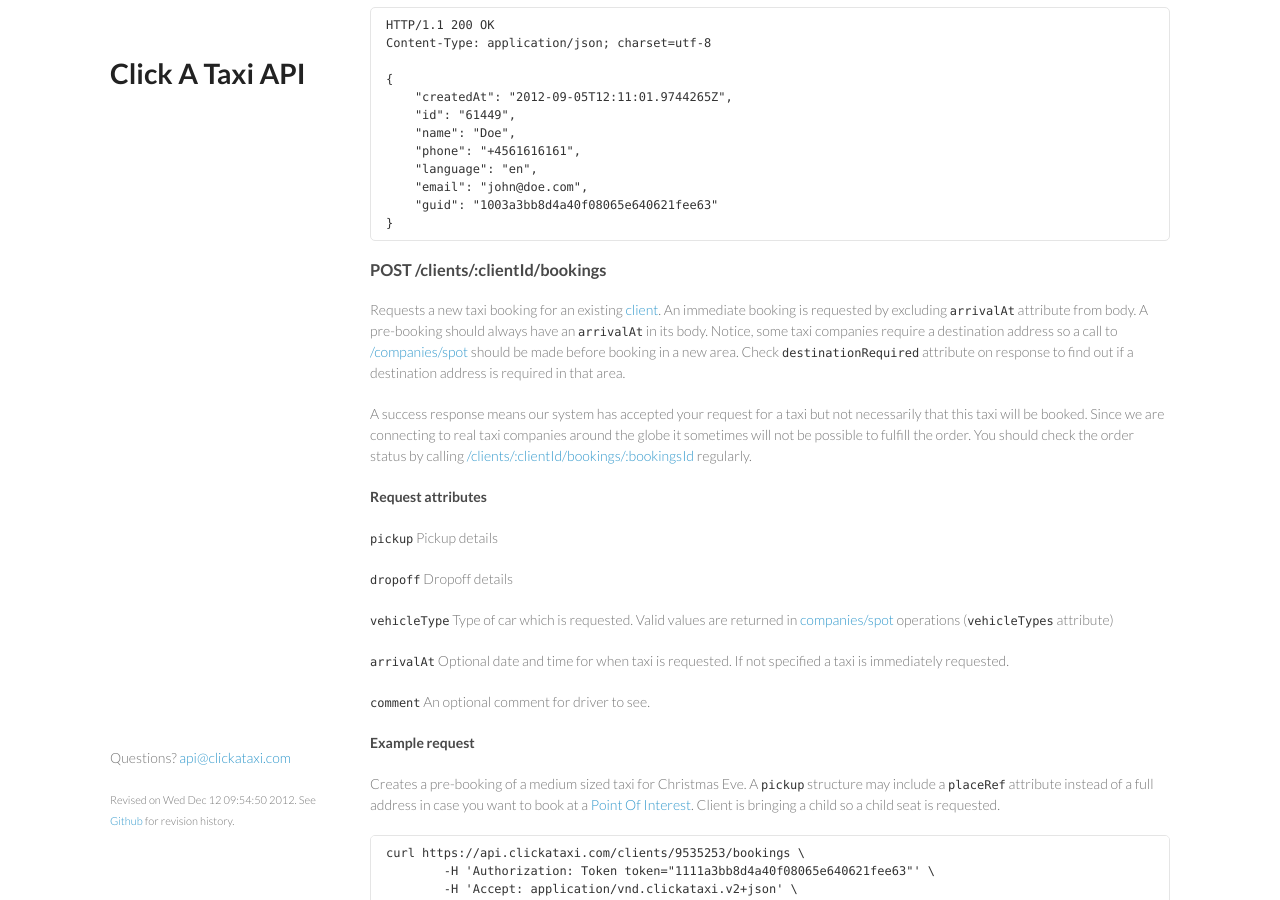
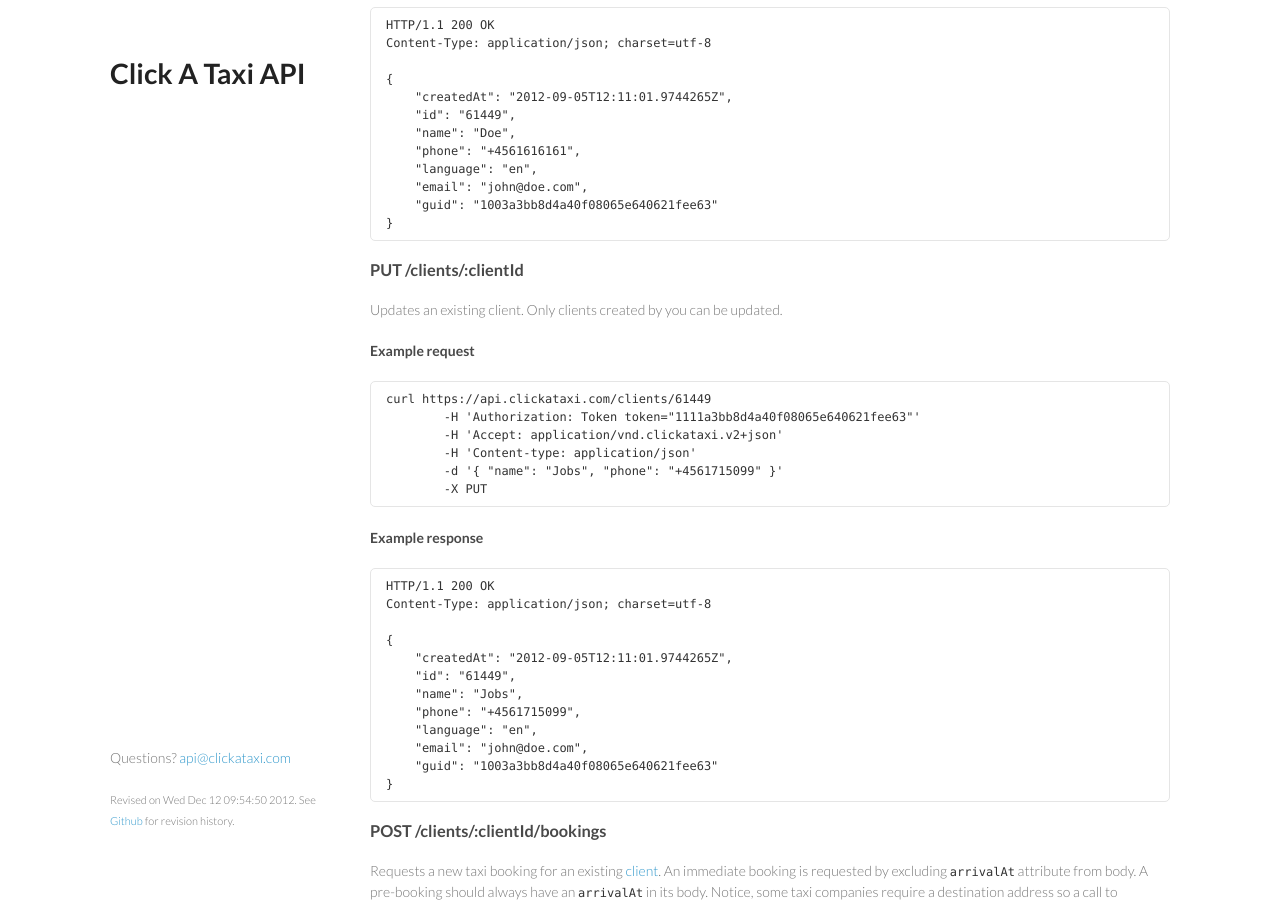
Before and after one commit to clickataxi/api-documentation, a Jekyll site: the page built from index.md, in a window 1280 px wide and 900 px high, scrolled down 10412 px. Built offline with Jekyll 4.4.1, drawn with Linux system fonts in a browser that asks for light colours; Markdown is read by kramdown in place of the engine named in the settings.

Commit message:
Adds description for updating a client

```diff
--- a/index.md
+++ b/index.md
@@ -595,6 +595,34 @@
 	    "guid": "1003a3bb8d4a40f08065e640621fee63"
 	}
 
+### PUT /clients/:clientId
+
+Updates an existing client. Only clients created by you can be updated.
+
+#### Example request
+
+	curl https://api.clickataxi.com/clients/61449
+		-H 'Authorization: Token token="1111a3bb8d4a40f08065e640621fee63"'
+		-H 'Accept: application/vnd.clickataxi.v2+json'
+		-H 'Content-type: application/json'
+		-d '{ "name": "Jobs", "phone": "+4561715099" }'
+		-X PUT
+
+#### Example response
+
+	HTTP/1.1 200 OK
+	Content-Type: application/json; charset=utf-8
+
+	{
+	    "createdAt": "2012-09-05T12:11:01.9744265Z",
+	    "id": "61449",
+	    "name": "Jobs",
+	    "phone": "+4561715099",
+	    "language": "en",
+	    "email": "john@doe.com",
+	    "guid": "1003a3bb8d4a40f08065e640621fee63"
+	}
+
 
 ### <a id="post_clients_bookings"></a> POST /clients/:clientId/bookings
 
```
